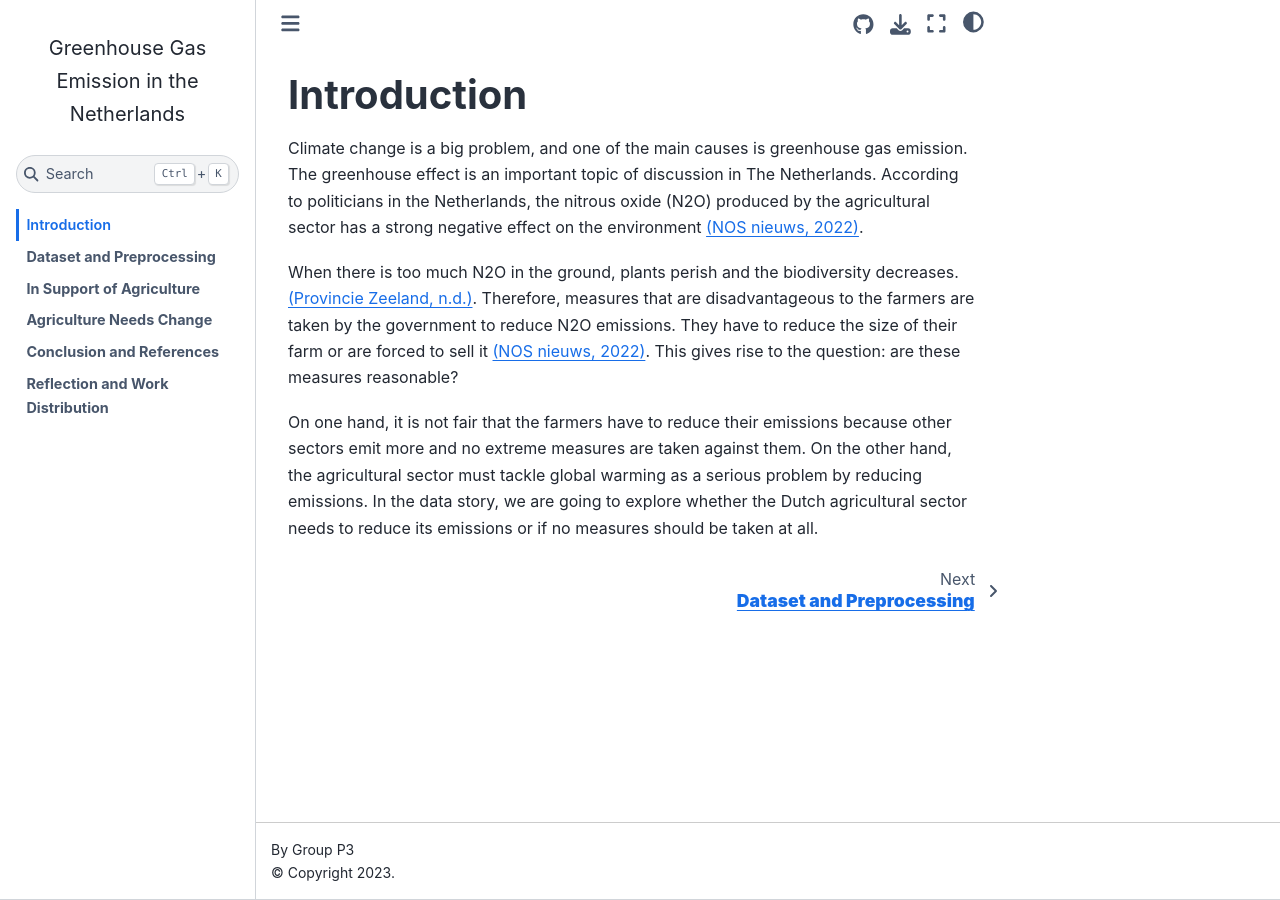
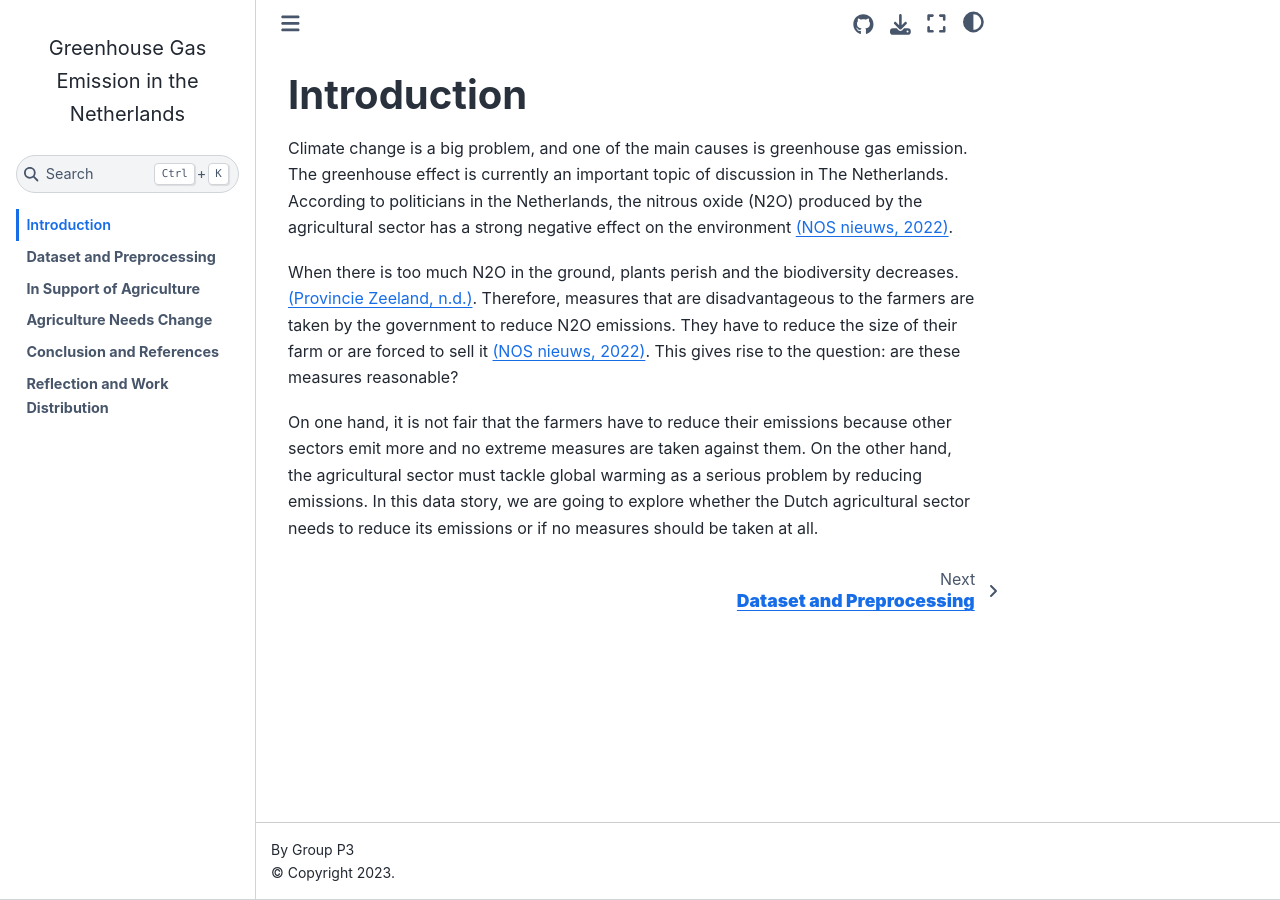
Before and after one commit to ross-geurts/infovis, a Jupyter Book: the page built from docs/home.md, in a window 1280 px wide. Built offline with Jupyter Book 1.0.4 settings and Sphinx 7.4.7 and the Sphinx Book theme 1.1.4, drawn with Linux system fonts in a browser that asks for light colours; comment, search, counter and statistics services are not loaded.

Commit message:
last changes

```diff
--- a/docs/home.md
+++ b/docs/home.md
@@ -1,6 +1,6 @@
 # **Introduction**
-Climate change is a big problem, and one of the main causes is greenhouse gas emission. The greenhouse effect is an important topic of discussion in The Netherlands. According to politicians in the Netherlands, the nitrous oxide (N2O) produced by the agricultural sector has a strong negative effect on the environment [(NOS nieuws, 2022)](https://nos.nl/collectie/13901/artikel/2432120-kabinet-neemt-vandaag-stikstofbesluit-met-grote-gevolgen-voor-boeren).
+Climate change is a big problem, and one of the main causes is greenhouse gas emission. The greenhouse effect is currently an important topic of discussion in The Netherlands. According to politicians in the Netherlands, the nitrous oxide (N2O) produced by the agricultural sector has a strong negative effect on the environment [(NOS nieuws, 2022)](https://nos.nl/collectie/13901/artikel/2432120-kabinet-neemt-vandaag-stikstofbesluit-met-grote-gevolgen-voor-boeren).
 
 When there is too much N2O in the ground, plants perish and the biodiversity decreases. [(Provincie Zeeland, n.d.)](https://www.zeeland.nl/onderwerpen/natuur-en-landschap/aanpak-stikstof/waarom-stikstof-een-probleem ). Therefore, measures that are disadvantageous to the farmers are taken by the government to reduce N2O emissions. They have to reduce the size of their farm or are forced to sell it [(NOS nieuws, 2022)](https://nos.nl/artikel/2431254-uitstoot-stikstof-moet-in-sommige-gebieden-met-70-tot-80-procent-omlaag). This gives rise to the question: are these measures reasonable?
 
-On one hand, it is not fair that the farmers have to reduce their emissions because other sectors emit more and no extreme measures are taken against them. On the other hand, the agricultural sector must tackle global warming as a serious problem by reducing emissions. In the data story, we are going to explore whether the Dutch agricultural sector needs to reduce its emissions or if no measures should be taken at all.
+On one hand, it is not fair that the farmers have to reduce their emissions because other sectors emit more and no extreme measures are taken against them. On the other hand, the agricultural sector must tackle global warming as a serious problem by reducing emissions. In this data story, we are going to explore whether the Dutch agricultural sector needs to reduce its emissions or if no measures should be taken at all.
```
Also changed, not shown: docs/arguments_against.ipynb, docs/arguments_for.ipynb, docs/data_preprocessed.ipynb, 15 other files.
